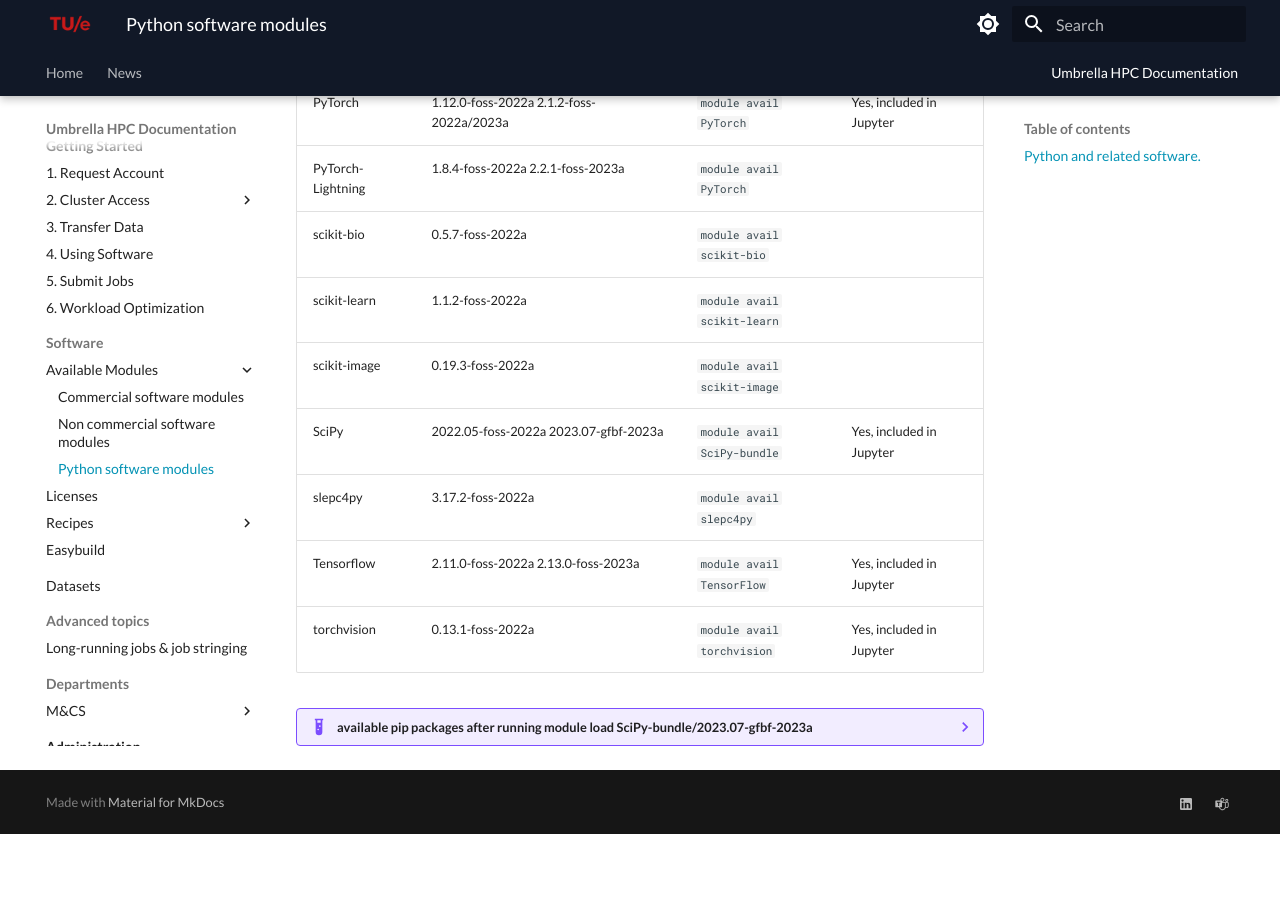
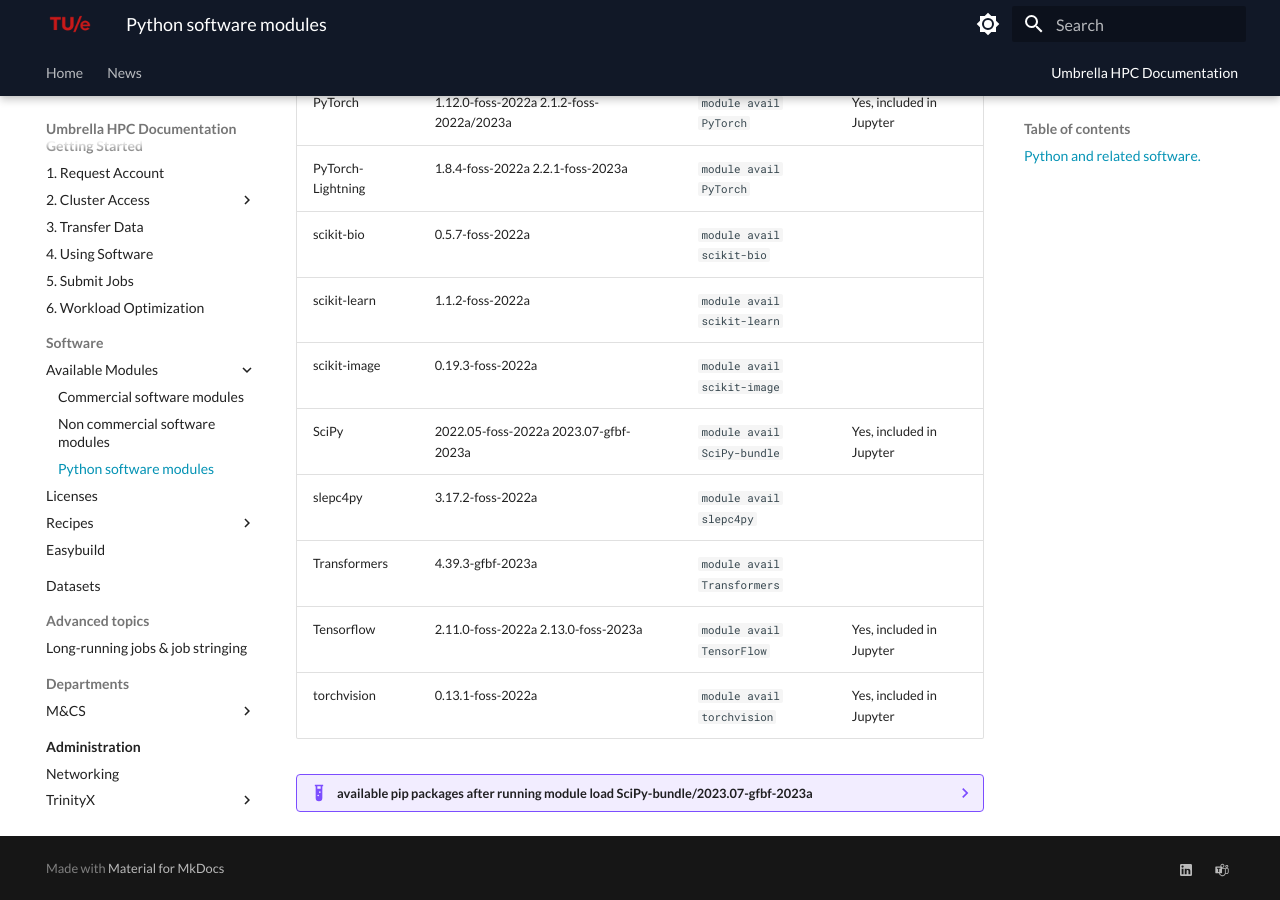
Before and after one commit to gferhpc/supercomputing.tue.nl, an MkDocs documentation site: the page built from pages/documentation/software/modules/python.md, in a window 1280 px wide and 900 px high, scrolled down 1103 px. Built offline with MkDocs 1.6.1 and Material for MkDocs 9.7.7, drawn with Linux system fonts in a browser that asks for light colours; before the commit the page ends 1937 px from its top, so only the background shows below that.

Commit message:
Update python.md

```diff
--- a/pages/documentation/software/modules/python.md
+++ b/pages/documentation/software/modules/python.md
@@ -26,6 +26,7 @@
 | scikit-image   | 0.19.3-foss-2022a                     | `module avail scikit-image` | |
 | SciPy          | 2022.05-foss-2022a 2023.07-gfbf-2023a | `module avail SciPy-bundle` | Yes, included in Jupyter |
 | slepc4py       | 3.17.2-foss-2022a                     | `module avail slepc4py` | |
+| Transformers   | 4.39.3-gfbf-2023a                     | `module avail Transformers` | |
 | Tensorflow     | 2.11.0-foss-2022a  2.13.0-foss-2023a  | `module avail TensorFlow` | Yes, included in Jupyter |
 | torchvision    | 0.13.1-foss-2022a                     | `module avail torchvision` | Yes, included in Jupyter |
 
```
